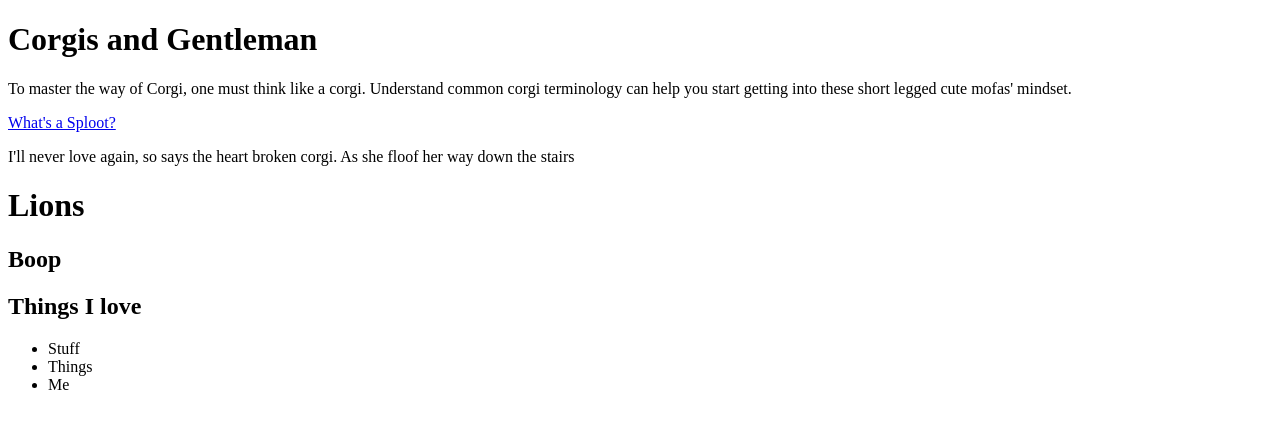
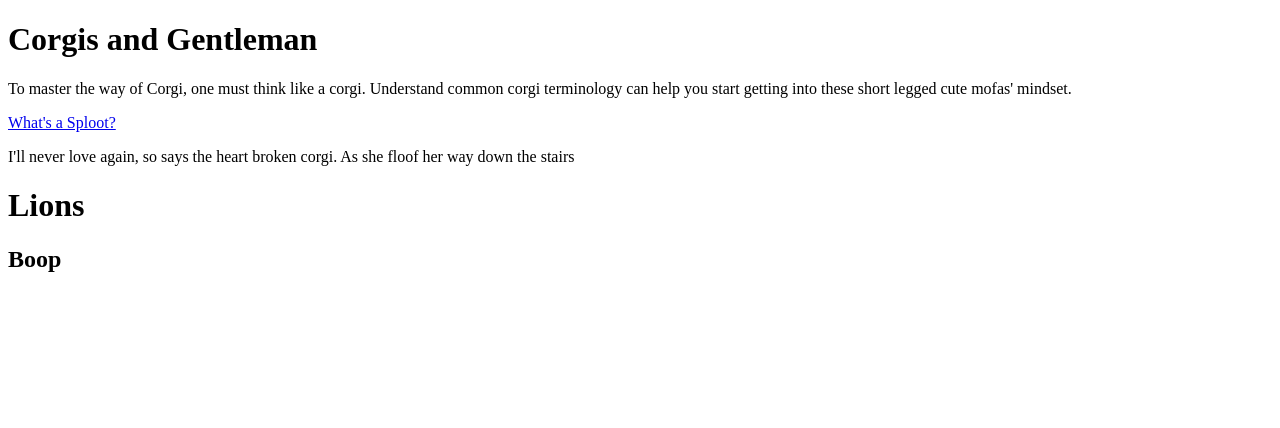
Before and after one commit to Shauhhua/MyFirstHTML, a plain HTML site: page Index.html in a window 1280 px wide. Drawn offline with Linux system fonts and the light colour scheme.

Commit message:
Delete List
trash

```diff
--- a/Index.html
+++ b/Index.html
@@ -19,11 +19,7 @@
 <p>I'll never love again, so says the heart broken corgi. As she floof her way down the stairs</p>
 <h1>Lions</h1>
 <h2>Boop</h2>
-<h2>Things I love</h2>
-<ul>
-    <li>Stuff</li>
-    <li>Things</li>
-    <li>Me</li>
+
 </ul>
 </body>
 </html>
```
